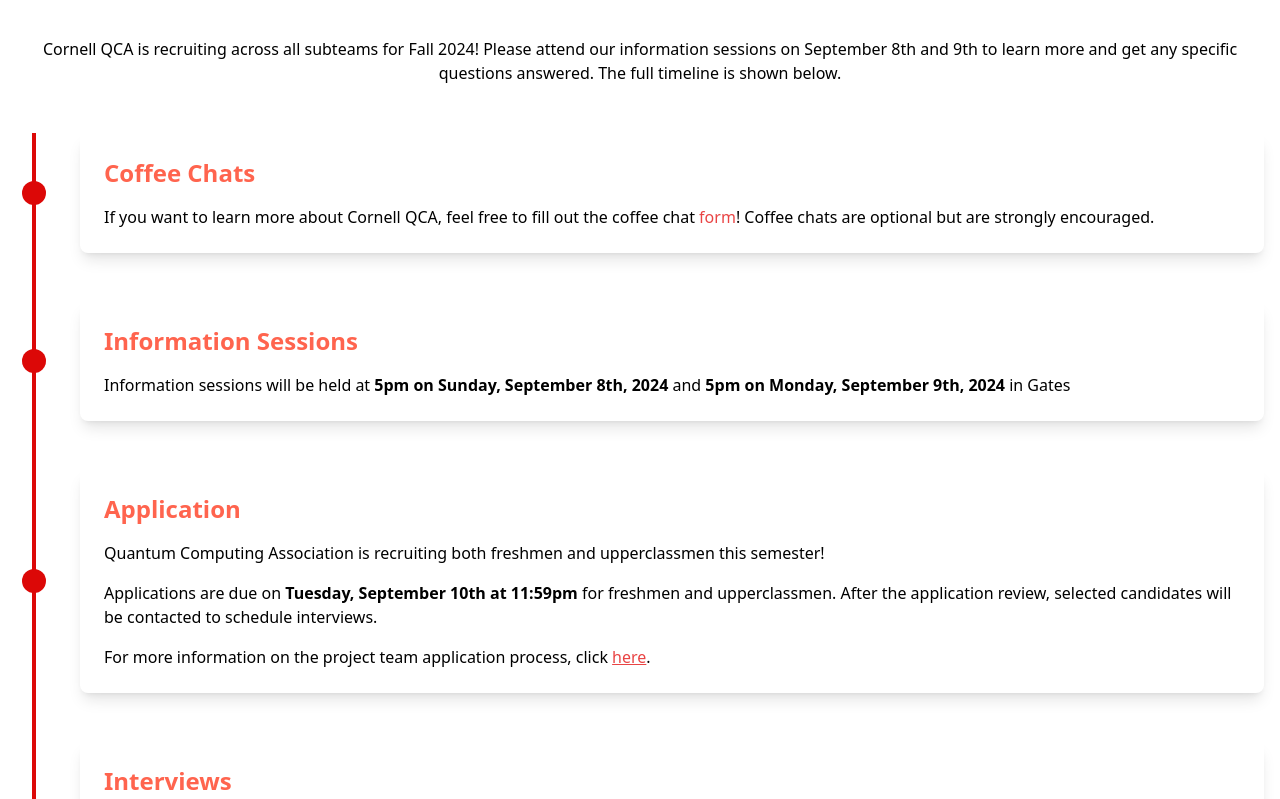
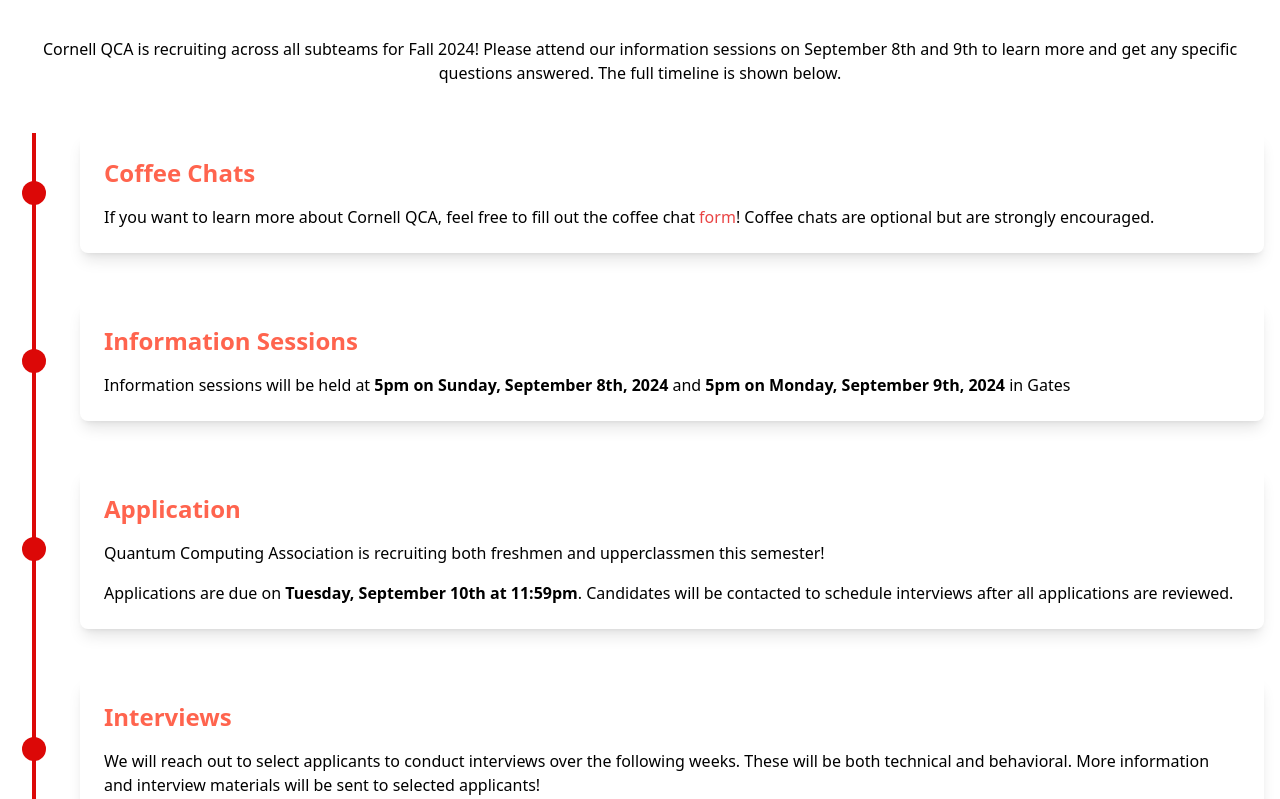
Before and after one commit to Cornell-QCA/website, a React (Vite) app: page / in a window 1280 px wide. Shown: the part 1160-1959 px from the top of the page. Built offline with nearby package versions, Linux system fonts and the light colour scheme.

Commit message:
Reordering

```diff
--- a/package.json
+++ b/package.json
@@ -3,14 +3,14 @@
   "private": true,
   "version": "0.0.0",
   "type": "module",
-  "homepage": "https://Cornell-QCA.github.io/website",
+  "homepage": ".",
   "scripts": {
     "dev": "vite",
     "build": "tsc -b && vite build",
     "lint": "eslint .",
     "preview": "vite preview",
     "predeploy": "pnpm run build",
-    "deploy": "gh-pages -d build"
+    "deploy": "gh-pages -d dist"
   },
   "dependencies": {
     "@fortawesome/fontawesome-svg-core": "^6.6.0",
--- a/src/App.tsx
+++ b/src/App.tsx
@@ -12,8 +12,8 @@
       <Blurb />
       <Apply />
       <Projects />
+      <People />
       <Events />
-      <People />
 
       <footer className='flex items-center justify-center w-full h-24 border-t text-sm '>
       © 2024 Cornell Quantum Computing Association. This organization is a
--- a/src/components/apply/page.tsx
+++ b/src/components/apply/page.tsx
@@ -13,7 +13,7 @@
             </p>
 
             <div className="relative">
-                <div className="absolute top-0 left-4 w-1 bg-qca_red_dark-500 h-full"></div>
+                <div className="absolute top-0 mx-4 w-1 bg-qca_red_dark-500 h-full"></div>
 
                 <Section title="Coffee Chats">
                     <p>
@@ -40,15 +40,9 @@
                     </p>
                     <p className="mt-4">
                         Applications are due on <strong>Tuesday, September
-                            10th at 11:59pm</strong> for freshmen and
-                        upperclassmen. After the application review,
-                        selected candidates will be contacted to schedule
-                        interviews.
-                    </p>
-                    <p className="mt-4">
-                        For more information on the project team application
-                        process, click <a href="https://forms.gle/CxabnprNvPMpSGWR6" className="text-qca_red_dark-400
-                            underline">here</a>.
+                        10th at 11:59pm</strong>. Candidates will be
+                        contacted to schedule interviews after all applications
+                        are reviewed.
                     </p>
                 </Section>
 
--- a/vite.config.ts
+++ b/vite.config.ts
@@ -2,6 +2,7 @@
 import react from '@vitejs/plugin-react-swc'
 
 export default defineConfig({
+  base: './',
   plugins: [react()],
   build: {
     outDir: 'dist',
```
